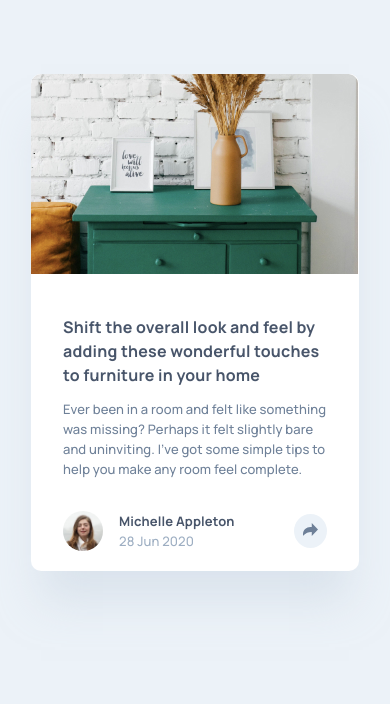
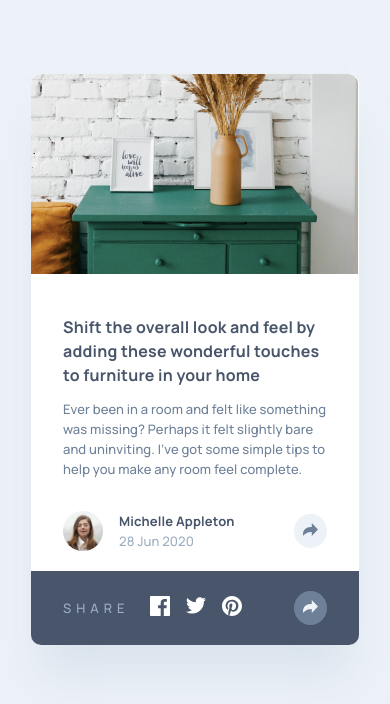
Before and after one commit to NoonPanirSabzi/article-preview, a plain HTML site: page index.html in a window 390 px wide. Drawn offline with Linux system fonts and the light colour scheme.

Commit message:
Add mobile social block  design and improve share buttons

```diff
--- a/index.html
+++ b/index.html
@@ -49,13 +49,15 @@
             felt slightly bare and uninviting. I’ve got some simple tips to help
             you make any room feel complete.
           </p>
+        </section>
+        <section class="profile-wrapper">
           <div class="profile">
             <img src="images/avatar-michelle.jpg" alt="michelle avatar" />
             <div>
               <h2 class="margin-block-0">Michelle Appleton</h2>
               <p class="margin-block-0">28 Jun 2020</p>
             </div>
-            <button type="button" class="share-button">
+            <button type="button" class="share-btn share-btn--light">
               <svg xmlns="http://www.w3.org/2000/svg" width="15" height="13">
                 <path
                   fill="#6E8098"
@@ -64,15 +66,24 @@
               </svg>
             </button>
           </div>
-          <div id="shareBlock" class="share-block hide">
-            <div>
-              <p>Share</p>
+          <div id="socialBlock" class="social-block">
+            <p class="margin-block-0">SHARE</p>
+            <a href="https://www.facebook.com">
               <img src="images/icon-facebook.svg" alt="facebook" />
+            </a>
+            <a href="https://www.x.com">
               <img src="images/icon-twitter.svg" alt="twitter" />
+            </a>
+            <a href="https://www.pinterest.com">
               <img src="images/icon-pinterest.svg" alt="pinterest" />
-            </div>
-            <button type="button">
-              <img src="images/icon-share.svg" alt="share button" />
+            </a>
+            <button type="button" class="share-btn share-btn--dark">
+              <svg xmlns="http://www.w3.org/2000/svg" width="15" height="13">
+                <path
+                  fill="#ecf2f8"
+                  d="M15 6.495L8.766.014V3.88H7.441C3.33 3.88 0 7.039 0 10.936v2.049l.589-.612C2.59 10.294 5.422 9.11 8.39 9.11h.375v3.867L15 6.495z"
+                />
+              </svg>
             </button>
           </div>
         </section>
--- a/style.css
+++ b/style.css
@@ -68,11 +68,20 @@ main {
 
 .content {
   padding-inline: 32px;
-  padding-block: 36px 20px;
+  padding-block: 36px 0;
 }
 
 .content > p {
-  margin-block: 12px 32px;
+  margin-block: 12px 0;
+}
+
+.profile-wrapper {
+  padding-block-start: 12px;
+}
+
+.profile-wrapper > div {
+  padding-inline: 32px;
+  padding-block: 20px;
 }
 
 .profile {
@@ -87,14 +96,51 @@ main {
   border-radius: 50%;
 }
 
-.share-button {
+.share-btn {
   margin-left: auto;
-  background-color: rgba(236, 242, 248, 1);
   border: none;
   border-radius: 50%;
   padding: 9px;
 }
 
+.share-btn--light {
+  background-color: rgba(236, 242, 248, 1);
+}
+
+.share-btn--light:hover {
+  background-color: var(--color-text);
+  cursor: pointer;
+}
+
+.share-btn--light:hover path {
+  fill: var(--color-article-bg);
+}
+
+.social-block {
+  background-color: var(--color-heading);
+  display: flex;
+  align-items: center;
+  gap: 16px;
+}
+
+.social-block > p {
+  margin-inline-end: 5px;
+  letter-spacing: 5px;
+  color: var(--color-text-light);
+}
+
+.share-btn--dark {
+  background-color: var(--color-text);
+}
+
+.share-btn--dark:hover {
+  cursor: pointer;
+  background-color: #ecf2f8;
+}
+
+.share-btn--dark:hover path {
+  fill: var(--color-text);
+}
 
 /* utility classes */
 .margin-block-0 {
```
Also changed, not shown: 1 other file.
